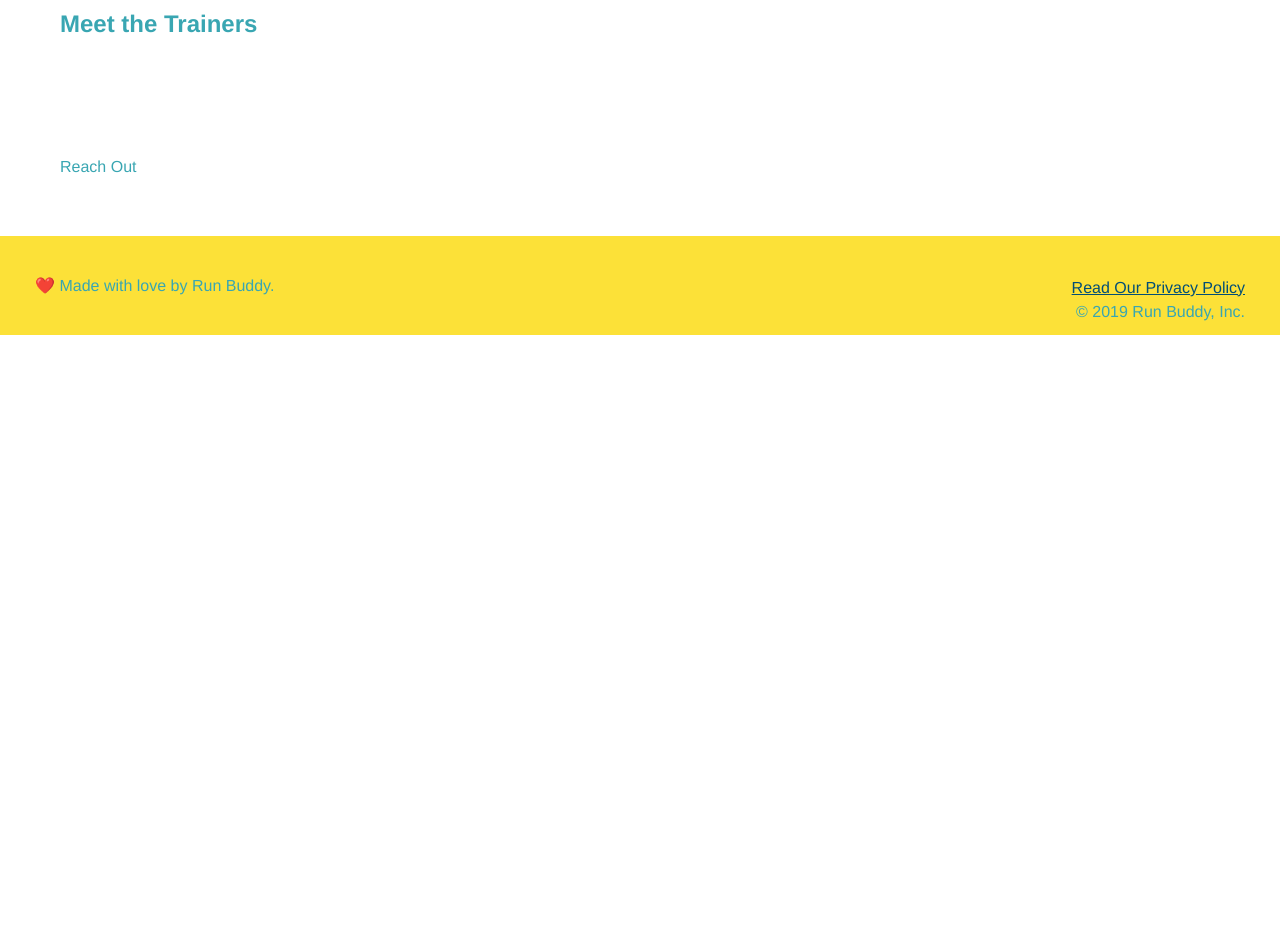
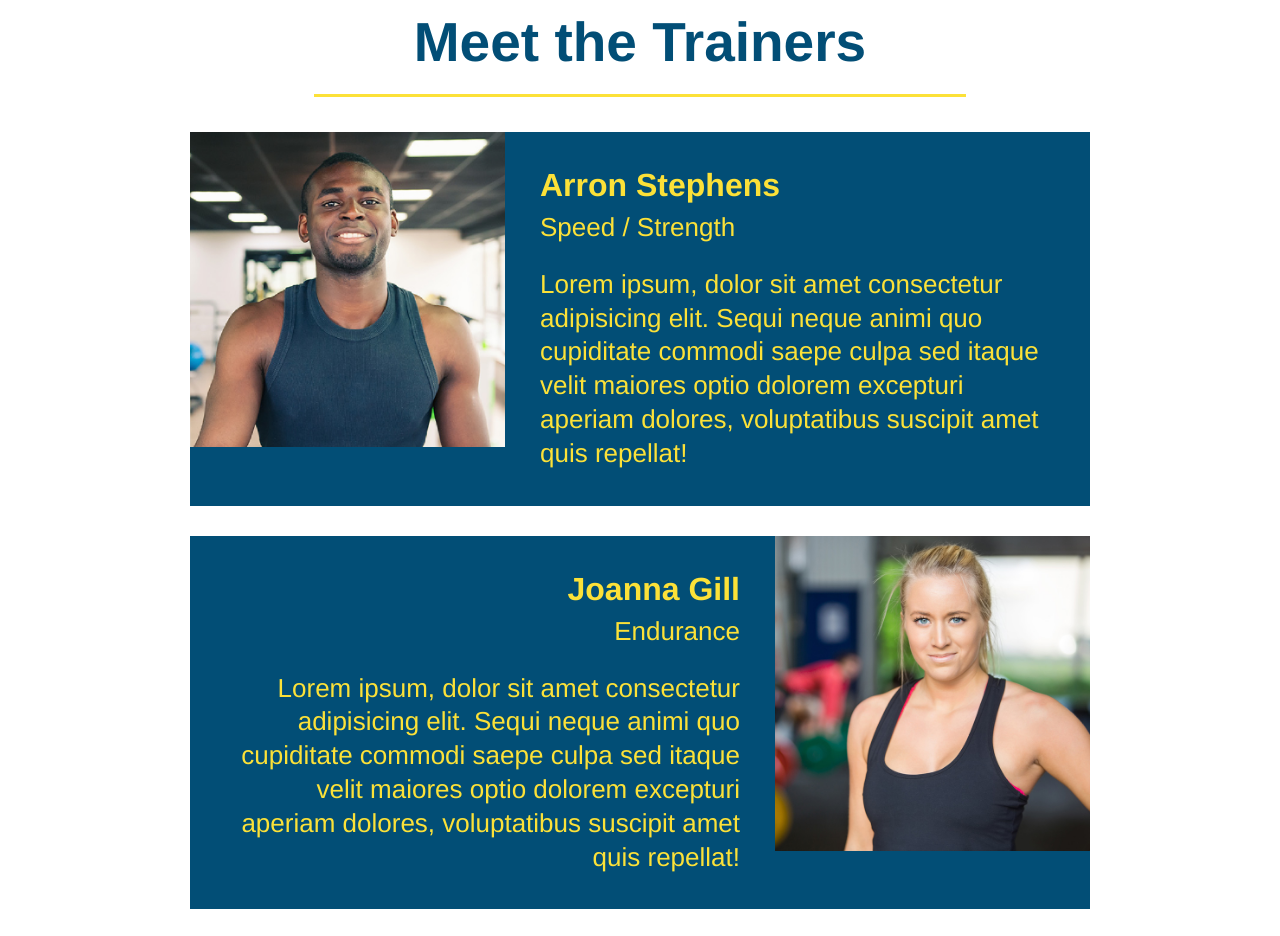
Before and after one commit to jm2103/run-buddy, a plain HTML site: page index.html in a window 1280 px wide. Shown: the part 2900-3836 px from the top of the page. Before the commit the page ends 3235 px from the top, so only its background shows below. Drawn offline with Linux system fonts and the light colour scheme.

Commit message:
meet the trainers section

```diff
--- a/assets/css/style.css
+++ b/assets/css/style.css
@@ -180,3 +180,50 @@ section {
 .steps span {
     font-size: 38px;
 }
+
+.trainers {
+    text-align: center;
+}
+
+.trainer {
+    width: 900px;
+    margin: 0 auto 30px auto;
+    background: #024e76;
+    color: #fce138;
+    overflow: auto;
+}
+
+.trainer img {
+    width: 35%;
+    float: left;
+}
+
+.trainer-bio {
+    padding: 35px;
+    float: left;
+    width: 65%;
+}
+
+.text-left {
+    text-align: left;
+}
+
+.text-right {
+    text-align: right;
+}
+
+.trainer-bio h3 {
+    font-size: 32px;
+    margin-bottom: 8px;
+}
+
+.trainer-bio h4 {
+    font-weight: lighter;
+    font-size: 26px;
+    margin-bottom: 25px;
+}
+
+.trainer-bio p {
+    font-size: 26px;
+    line-height: 1.3;
+}
--- a/index.html
+++ b/index.html
@@ -23,7 +23,7 @@
                     <a href="#what-you-do">What You Do</a>
                 </li>
                 <li>
-                    <a href="#your trainers">Your Trainers</a>
+                    <a href="#your-trainers">Your Trainers</a>
                 </li>
                 <li>
                     <a href="#reach-out">Reach Out</a>
@@ -112,8 +112,47 @@
         </section>
 
         <!--"meet the trainers" section-->
-        <section>
-            <h2>Meet the Trainers</h2>
+        <section id="your-trainers" class="trainers">
+            <h2 class="section-title primary-border">Meet the Trainers</h2>
+
+            <article class="trainer">
+                <img src="./assets/images/trainer-1.jpg" alt="Arron Stephens in his workout clothes, ready to pump iron" />
+                <div class="trainer-bio text-left">
+                    <h3>Arron Stephens</h3>
+                    <h4>Speed / Strength</h4>
+                    <p>
+                        Lorem ipsum, dolor sit amet consectetur adipisicing elit. Sequi neque animi quo cupiditate commodi saepe culpa sed
+                        itaque velit maiores optio dolorem excepturi aperiam dolores, voluptatibus suscipit amet quis repellat!
+                    </p>
+                </div>
+            </article>
+
+            <!--second trainer bio-->
+            <article class="trainer">
+                <div class="trainer-bio text-right">
+                    <h3>Joanna Gill</h3>
+                    <h4>Endurance</h4>
+                    <p>
+                        Lorem ipsum, dolor sit amet consectetur adipisicing elit. Sequi neque animi quo cupiditate commodi saepe culpa sed
+                        itaque velit maiores optio dolorem excepturi aperiam dolores, voluptatibus suscipit amet quis repellat!
+                    </p>
+                </div>
+                <img src="./assets/images/trainer-2.jpg" alt="Joanna Gill cooling off after a workout" />
+            </article>
+
+            <!--third trainer bio-->
+            <article class="trainer">
+                <img src="./assets/images/trainer-3.jpg" alt="Harry Smith wearing a headband and lifting comically small pink weights" />
+                <div class="trainer-bio text-left">
+                    <h3>Harry "the Headband" Smith</h3>
+                    <h4>Strength</h4>
+                    <p>
+                        Lorem ipsum, dolor sit amet consectetur adipisicing elit. Sequi neque animi quo cupiditate commodi saepe culpa sed
+                        itaque velit maiores optio dolorem excepturi aperiam dolores, voluptatibus suscipit amet quis repellat!
+                    </p>
+                </div>
+            </article>
+
         </section>
 
         <!--"reach out" section-->
```
Also changed, not shown: assets/images/trainer-1.jpg (added), assets/images/trainer-2.jpg (added), assets/images/trainer-3.jpg (added), 2 other files.
